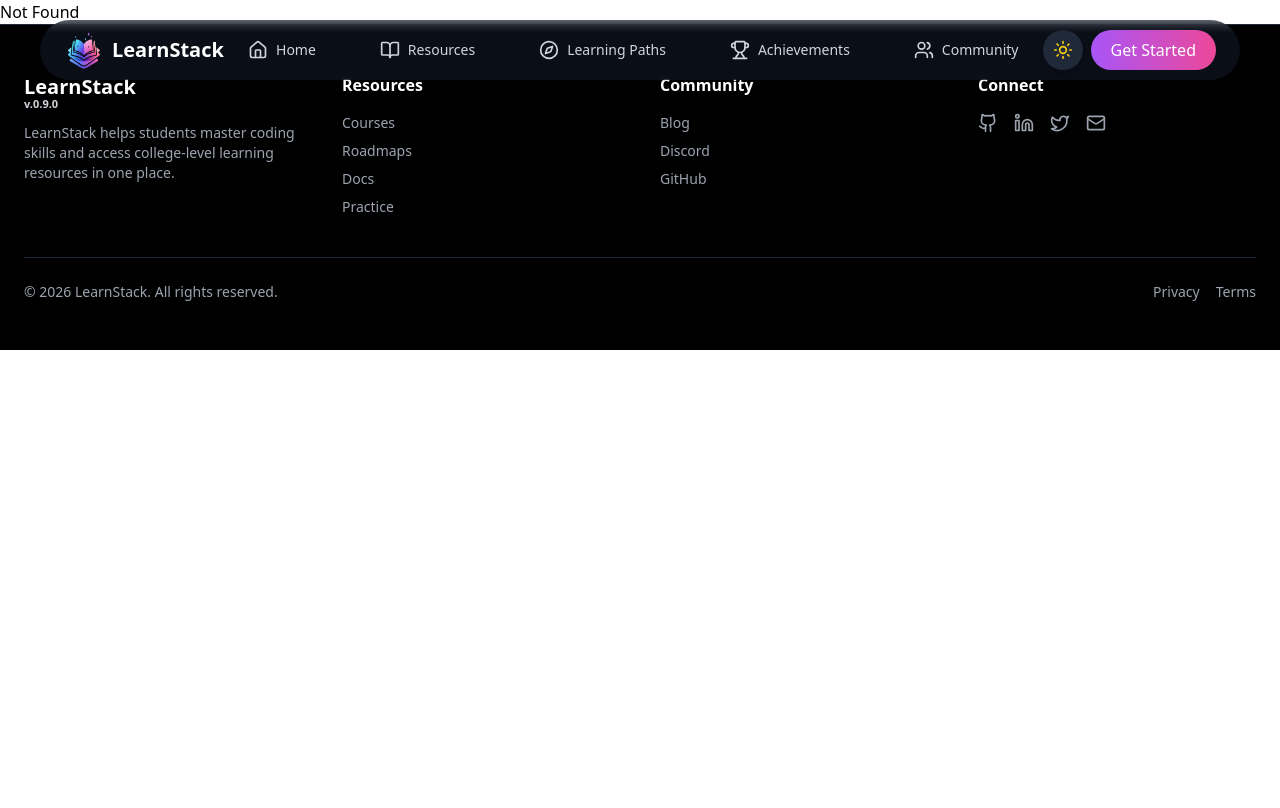
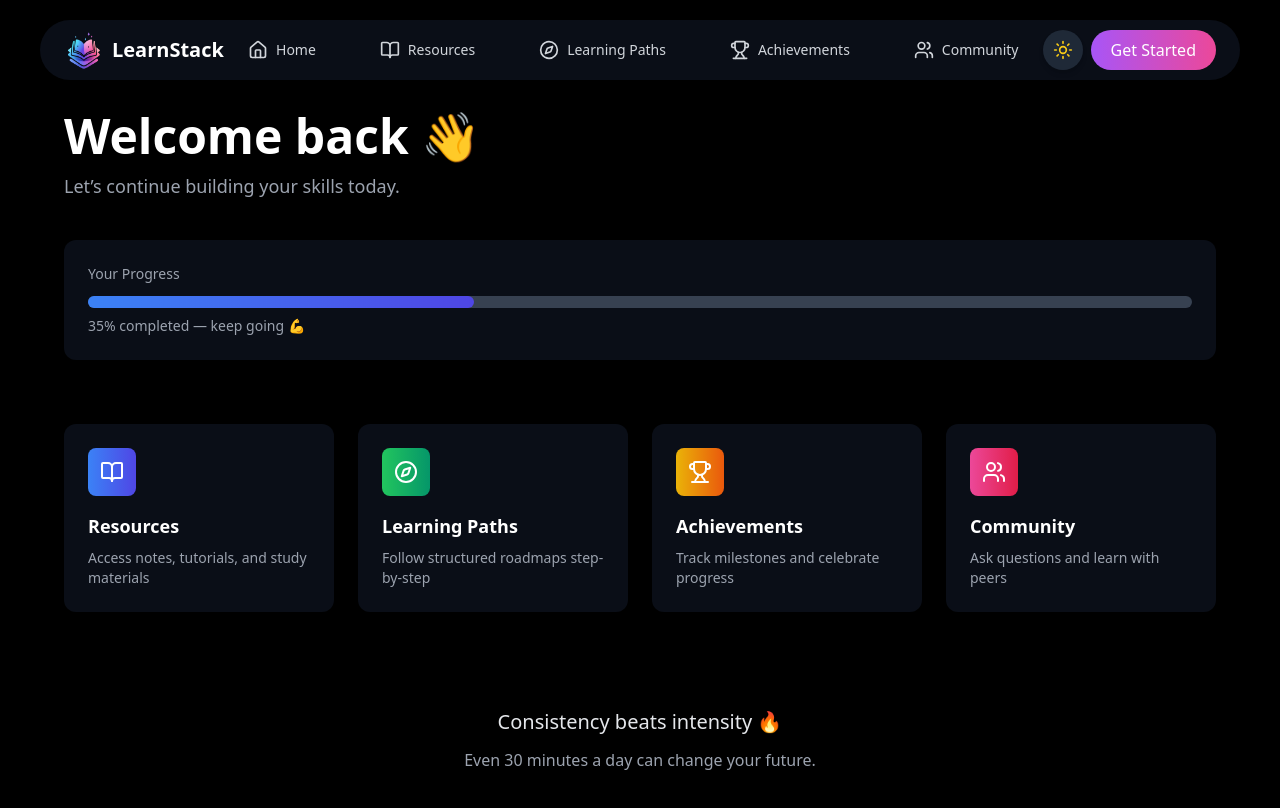
Before and after one commit to sayantan-pachal/LearnStack-learning-companion, a React (Vite) app: page /dashboard in a window 1280 px wide. Shown: the top 808 px of the page. Built offline with nearby package versions, Linux system fonts and the light colour scheme.

Commit message:
update dashboard, Auth(Login.jsx,Signup.jsx)

```diff
--- /dev/null
+++ b/src/components/Auth/Login.jsx
@@ -0,0 +1,69 @@
+import React from "react";
+import { Link } from "react-router-dom";
+import { Mail, Lock, ArrowRight } from "lucide-react";
+
+function Login() {
+  return (
+    <div className="min-h-screen flex items-center justify-center px-4 dark:bg-black">
+      <div className="w-full max-w-md p-8 rounded-xl bg-white/60 dark:bg-gray-900/60 backdrop-blur-sm shadow">
+        <h1 className="text-3xl font-bold text-gray-900 dark:text-white text-center">
+          Welcome Back 👋
+        </h1>
+        <p className="mt-2 text-center text-gray-600 dark:text-gray-400">
+          Login to continue learning
+        </p>
+
+        <form className="mt-8 space-y-5">
+          <div>
+            <label className="block text-sm font-medium text-gray-700 dark:text-gray-300">
+              Email
+            </label>
+            <div className="relative mt-1">
+              <Mail className="absolute left-3 top-1/2 -translate-y-1/2 w-5 h-5 text-gray-400" />
+              <input
+                type="email"
+                placeholder="you@example.com"
+                className="w-full pl-10 pr-4 py-2 rounded-lg bg-white dark:bg-gray-800 border border-gray-300 dark:border-gray-700 text-gray-900 dark:text-white focus:outline-none focus:ring-2 focus:ring-blue-500"
+              />
+            </div>
+          </div>
+
+          <div>
+            <label className="block text-sm font-medium text-gray-700 dark:text-gray-300">
+              Password
+            </label>
+            <div className="relative mt-1">
+              <Lock className="absolute left-3 top-1/2 -translate-y-1/2 w-5 h-5 text-gray-400" />
+              <input
+                type="password"
+                placeholder="••••••••"
+                className="w-full pl-10 pr-4 py-2 rounded-lg bg-white dark:bg-gray-800 border border-gray-300 dark:border-gray-700 text-gray-900 dark:text-white focus:outline-none focus:ring-2 focus:ring-blue-500"
+              />
+            </div>
+          </div>
+
+          <button
+            type="submit"
+            className="w-full flex items-center justify-center gap-2 py-3 rounded-lg font-medium
+                       bg-gradient-to-r from-blue-500 to-indigo-600 text-white
+                       hover:shadow-lg hover:shadow-blue-500/40
+                       dark:from-purple-500 dark:to-pink-500 dark:hover:shadow-purple-500/40
+                       transition"
+          >
+            Login
+            <ArrowRight className="w-5 h-5" />
+          </button>
+        </form>
+
+        <p className="mt-6 text-center text-sm text-gray-600 dark:text-gray-400">
+          Don’t have an account?{" "}
+          <Link to="/signup" className="text-blue-600 dark:text-purple-400 font-medium hover:underline">
+            Sign up
+          </Link>
+        </p>
+      </div>
+    </div>
+  );
+}
+
+export default Login;
--- /dev/null
+++ b/src/components/Auth/Signup.jsx
@@ -0,0 +1,83 @@
+import React from "react";
+import { Link } from "react-router-dom";
+import { User, Mail, Lock, ArrowRight } from "lucide-react";
+
+function Signup() {
+  return (
+    <div className="min-h-screen flex items-center justify-center px-4 dark:bg-black">
+      <div className="w-full max-w-md p-8 rounded-xl bg-white/60 dark:bg-gray-900/60 backdrop-blur-sm shadow">
+        <h1 className="text-3xl font-bold text-gray-900 dark:text-white text-center">
+          Create Account ✨
+        </h1>
+        <p className="mt-2 text-center text-gray-600 dark:text-gray-400">
+          Start your learning journey today
+        </p>
+
+        <form className="mt-8 space-y-5">
+          <div>
+            <label className="block text-sm font-medium text-gray-700 dark:text-gray-300">
+              Name
+            </label>
+            <div className="relative mt-1">
+              <User className="absolute left-3 top-1/2 -translate-y-1/2 w-5 h-5 text-gray-400" />
+              <input
+                type="text"
+                placeholder="Your name"
+                className="w-full pl-10 pr-4 py-2 rounded-lg bg-white dark:bg-gray-800 border border-gray-300 dark:border-gray-700 text-gray-900 dark:text-white focus:outline-none focus:ring-2 focus:ring-blue-500"
+              />
+            </div>
+          </div>
+
+          <div>
+            <label className="block text-sm font-medium text-gray-700 dark:text-gray-300">
+              Email
+            </label>
+            <div className="relative mt-1">
+              <Mail className="absolute left-3 top-1/2 -translate-y-1/2 w-5 h-5 text-gray-400" />
+              <input
+                type="email"
+                placeholder="you@example.com"
+                className="w-full pl-10 pr-4 py-2 rounded-lg bg-white dark:bg-gray-800 border border-gray-300 dark:border-gray-700 text-gray-900 dark:text-white focus:outline-none focus:ring-2 focus:ring-blue-500"
+              />
+            </div>
+          </div>
+
+          <div>
+            <label className="block text-sm font-medium text-gray-700 dark:text-gray-300">
+              Password
+            </label>
+            <div className="relative mt-1">
+              <Lock className="absolute left-3 top-1/2 -translate-y-1/2 w-5 h-5 text-gray-400" />
+              <input
+                type="password"
+                placeholder="••••••••"
+                className="w-full pl-10 pr-4 py-2 rounded-lg bg-white dark:bg-gray-800 border border-gray-300 dark:border-gray-700 text-gray-900 dark:text-white focus:outline-none focus:ring-2 focus:ring-blue-500"
+              />
+            </div>
+          </div>
+
+          <button
+            type="submit"
+            className="w-full flex items-center justify-center gap-2 py-3 rounded-lg font-medium
+                       bg-gradient-to-r from-blue-500 to-indigo-600 text-white
+                       hover:shadow-lg hover:shadow-blue-500/40
+                       dark:from-purple-500 dark:to-pink-500 dark:hover:shadow-purple-500/40
+                       transition"
+          >
+            Sign Up
+            <ArrowRight className="w-5 h-5" />
+          </button>
+        </form>
+
+        <p className="mt-6 text-center text-sm text-gray-600 dark:text-gray-400">
+          Already have an account?{" "}
+          <Link to="/login" className="text-blue-600 dark:text-purple-400 font-medium hover:underline">
+            Login
+          </Link>
+        </p>
+      </div>
+    </div>
+  );
+}
+
+export default Signup;
--- /dev/null
+++ b/src/components/Dashboard/Dashboard.jsx
@@ -0,0 +1,101 @@
+import React from "react";
+import { BookOpen, Compass, Trophy, Users } from "lucide-react";
+import { Link } from "react-router-dom";
+
+function Dashboard() {
+  const cards = [
+    {
+      title: "Resources",
+      desc: "Access notes, tutorials, and study materials",
+      icon: BookOpen,
+      link: "/resources",
+      color: "from-blue-500 to-indigo-600",
+    },
+    {
+      title: "Learning Paths",
+      desc: "Follow structured roadmaps step-by-step",
+      icon: Compass,
+      link: "/learningpaths",
+      color: "from-green-500 to-emerald-600",
+    },
+    {
+      title: "Achievements",
+      desc: "Track milestones and celebrate progress",
+      icon: Trophy,
+      link: "/achievements",
+      color: "from-yellow-500 to-orange-600",
+    },
+    {
+      title: "Community",
+      desc: "Ask questions and learn with peers",
+      icon: Users,
+      link: "/community",
+      color: "from-pink-500 to-rose-600",
+    },
+  ];
+
+  return (
+    <div className="pt-28 px-4 pb-24 dark:bg-black">
+      {/* Welcome */}
+      <div className="max-w-6xl mx-auto">
+        <h1 className="text-4xl md:text-5xl font-bold text-gray-900 dark:text-white">
+          Welcome back 👋
+        </h1>
+        <p className="mt-3 text-lg text-gray-600 dark:text-gray-400">
+          Let’s continue building your skills today.
+        </p>
+      </div>
+
+      {/* Progress */}
+      <div className="mt-10 max-w-6xl mx-auto p-6 rounded-xl bg-white/60 dark:bg-gray-900/60 backdrop-blur-sm shadow">
+        <p className="text-sm text-gray-600 dark:text-gray-400">
+          Your Progress
+        </p>
+        <div className="mt-3 w-full h-3 rounded-full bg-gray-200 dark:bg-gray-700">
+          <div className="h-full w-[35%] rounded-full bg-gradient-to-r from-blue-500 to-indigo-600" />
+        </div>
+        <p className="mt-2 text-sm text-gray-500 dark:text-gray-400">
+          35% completed — keep going 💪
+        </p>
+      </div>
+
+      {/* Dashboard Cards */}
+      <div className="mt-16 max-w-6xl mx-auto grid grid-cols-1 sm:grid-cols-2 lg:grid-cols-4 gap-6">
+        {cards.map((card, index) => (
+          <Link
+            key={index}
+            to={card.link}
+            className="p-6 rounded-xl bg-white/60 dark:bg-gray-900/60 backdrop-blur-sm shadow hover:scale-[1.03] transition"
+          >
+            <div
+              className={`w-12 h-12 rounded-lg flex items-center justify-center bg-gradient-to-r ${card.color}`}
+            >
+              <card.icon className="w-6 h-6 text-white" />
+            </div>
+
+            <h3 className="mt-4 text-lg font-semibold text-gray-900 dark:text-white">
+              {card.title}
+            </h3>
+            <p className="mt-2 text-sm text-gray-600 dark:text-gray-400">
+              {card.desc}
+            </p>
+          </Link>
+        ))}
+      </div>
+
+      {/* Motivation */}
+      <div className="mt-24 max-w-4xl mx-auto text-center">
+        <p className="text-xl font-medium text-gray-800 dark:text-gray-200">
+          Consistency beats intensity 🔥
+        </p>
+        <p className="mt-3 text-gray-600 dark:text-gray-400">
+          Even 30 minutes a day can change your future.
+        </p>
+      </div>
+
+      <div className="mt-96 h-screen" />
+    </div>
+  );
+}
+
+export default Dashboard;
--- a/src/main.jsx
+++ b/src/main.jsx
@@ -9,6 +9,9 @@ import LearningPaths from './components/Learning Paths/LearningPaths.jsx'
 import Achievements from './components/Achievements/Achievements.jsx'
 import Community from './components/Community/Community.jsx'
 import GetStarted from './components/Get Started/GetStarted.jsx'
+import Dashboard from './components/Dashboard/Dashboard.jsx'
+import Login from './components/Auth/Login.jsx'
+import Signup from './components/Auth/Signup.jsx'
 
 const router = createBrowserRouter(
   createRoutesFromElements(
@@ -19,6 +22,9 @@ const router = createBrowserRouter(
       <Route path='achievements' element={<Achievements />} />
       <Route path='community' element={<Community />} />
       <Route path='get-started' element={<GetStarted />} />
+      <Route path='dashboard' element={<Dashboard />} />
+      <Route path="login" element={<Login />} />
+      <Route path="signup" element={<Signup />} />
       <Route path='*' element={<div>Not Found</div>} />
     </Route>
   )
```
